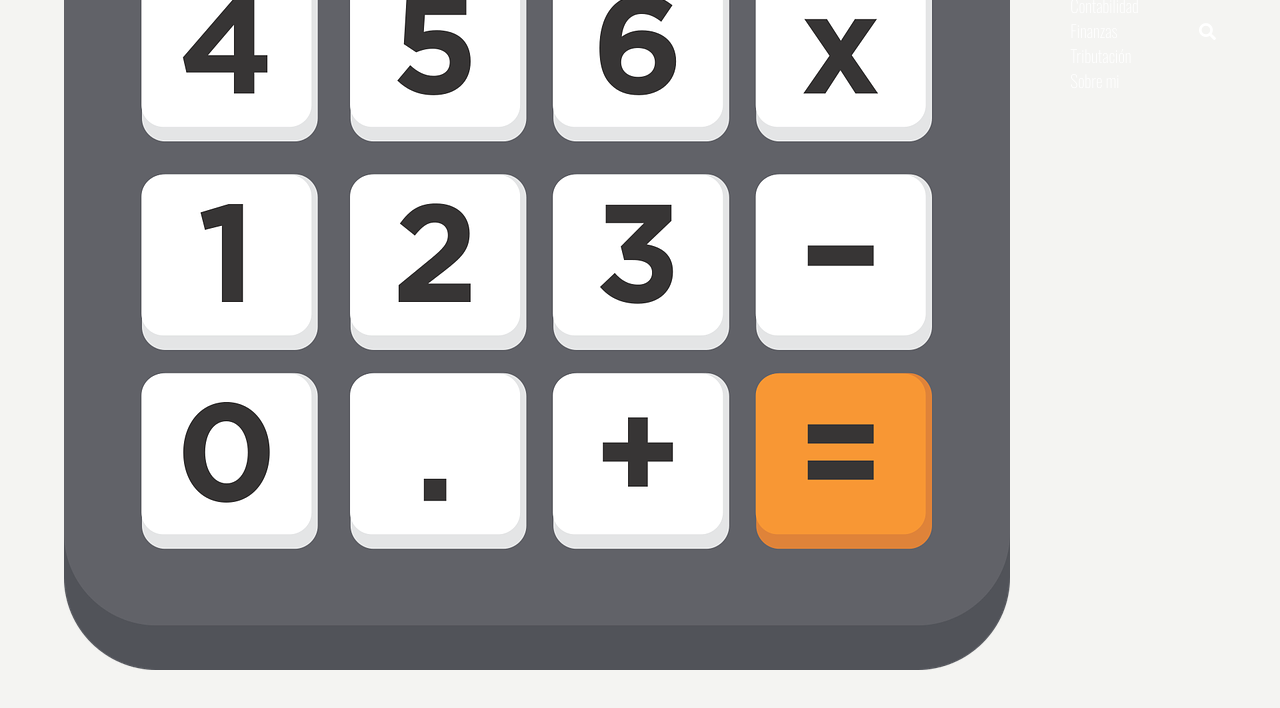
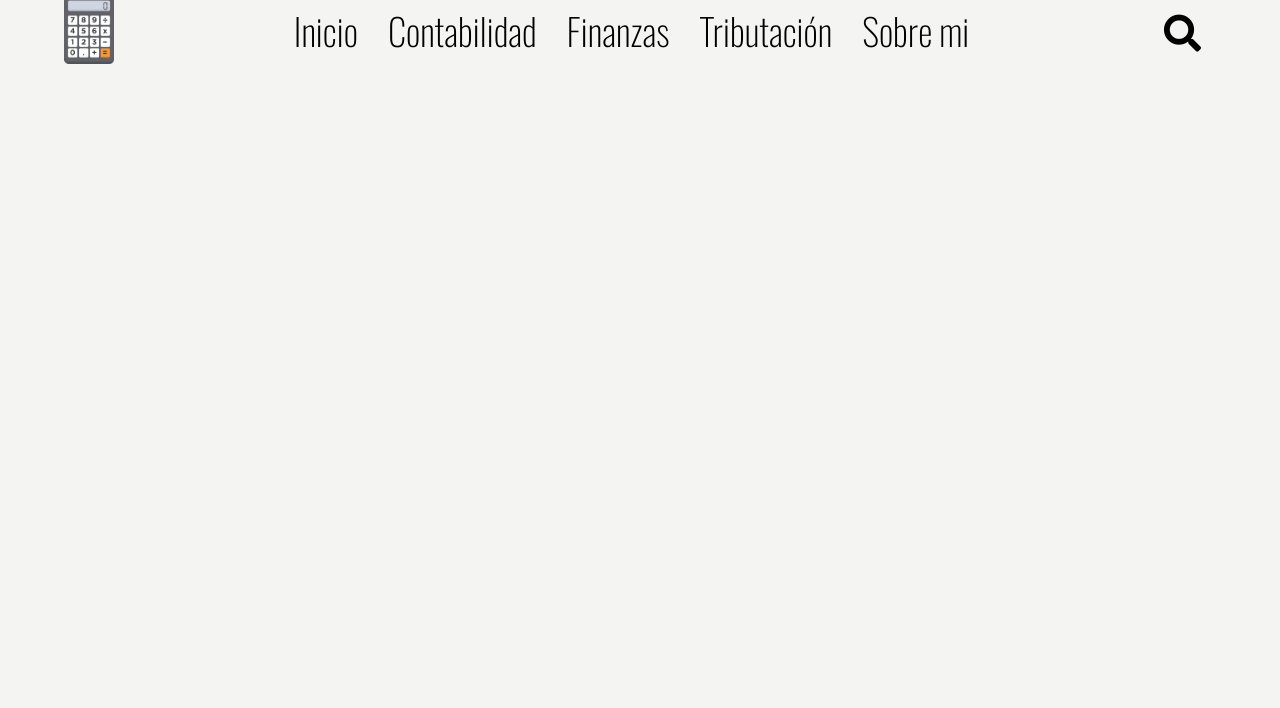
Before and after one commit to Juan-Barrantes/AccountingPage, a plain HTML site: page index.html in a window 1280 px wide. Drawn offline with nearby package versions, Linux system fonts and the light colour scheme.

Commit message:
css/nav estilos

```diff
--- a/style.css
+++ b/style.css
@@ -5,12 +5,12 @@
 }
 body{
     background-color: #F4F4F2;
-    color: white;
+    color: black;
     font-size: 16px;
     font-family: 'Oswald', sans-serif;
 }
 a{
-    color: white;
+    color:black;
     text-decoration: none;
 }
 ul{
@@ -23,10 +23,33 @@ ul{
 
 /* Navigation*/
 .nav-main{
-    font-size: 17px;
+    font-size: 37px;
     display: flex;
     justify-content: space-between;
     align-items: center;
     height: 60px;
     padding: 20px 0;
 }
+.nav-brand{
+    width: 50px;
+}
+/* Nav isquierda*/
+.nav-main ul{
+    display: flex;
+}
+.nav-main ul li{
+    padding: 10px;
+}
+.nav-main ul li a{
+    padding: 5px;
+}
+.nav-main ul li:hover{
+    background-color: blanchedalmond;
+    color: white;
+    transition: 0.5s;
+    margin-top: 8px;
+}
+.nav-main ul.nav-menu{
+    flex: 1;
+    margin-left: 20px;
+}
```
